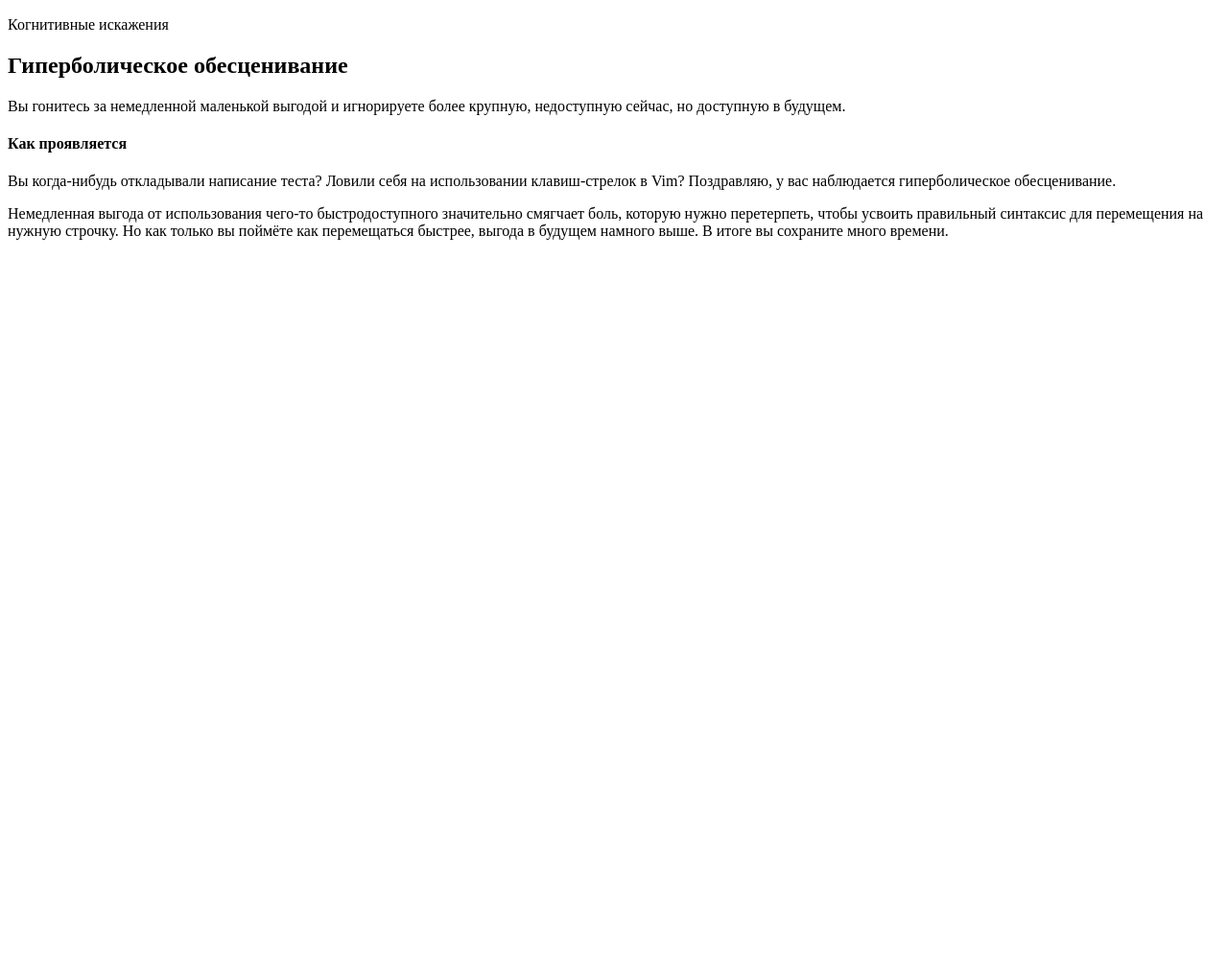
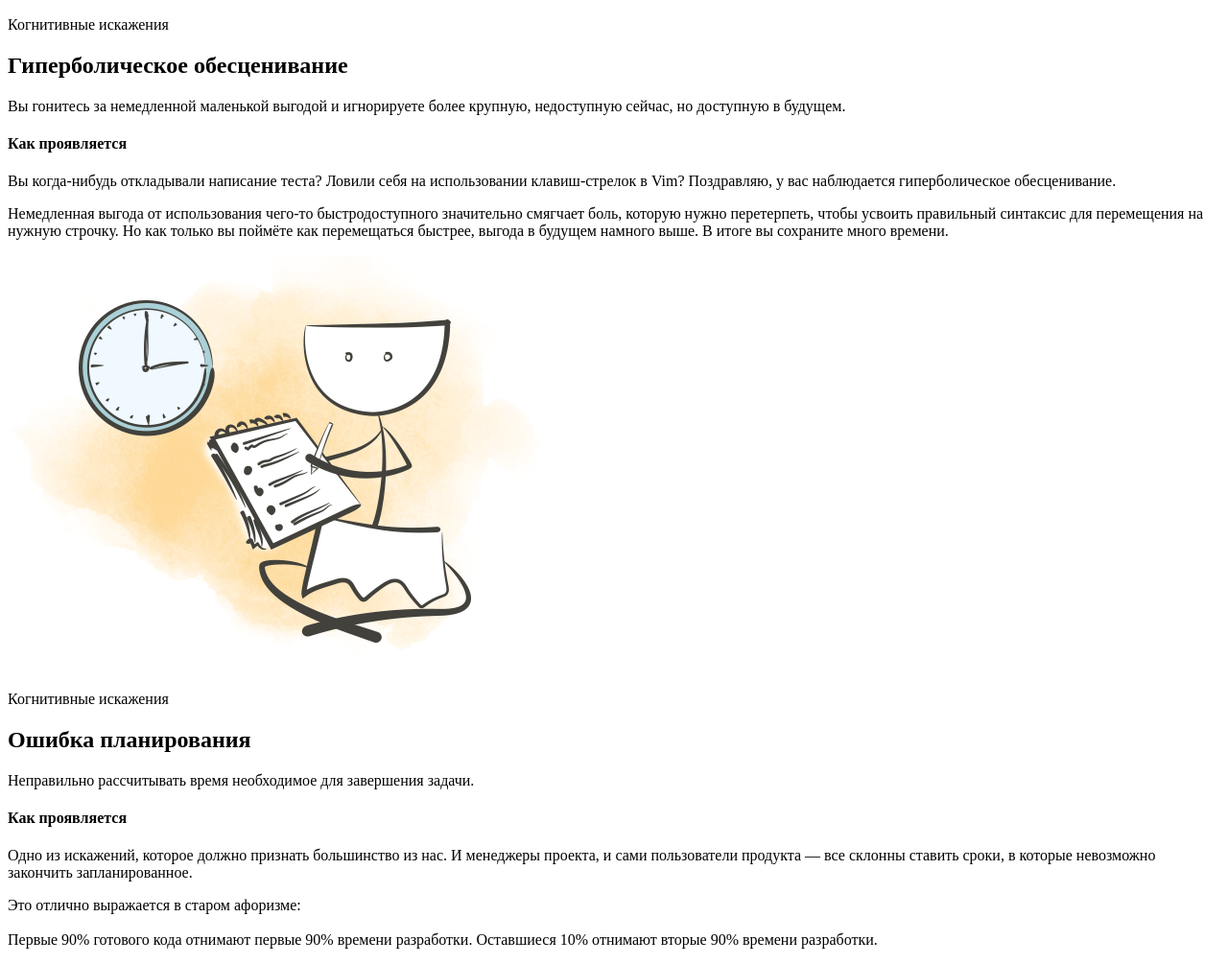
Before and after one commit to hsifananab/layout-designer-project-lvl1, a plain HTML site: page index.html in a window 1280 px wide. Shown: the part 4821-5826 px from the top of the page at 96% size. Before the commit the page ends 5087 px from the top, so only its background shows below. Drawn offline with Linux system fonts and the light colour scheme; a web font is replaced by a local one.

Commit message:
add distortion

```diff
--- a/index.html
+++ b/index.html
@@ -248,6 +248,43 @@
 
             </div>
         </section>
+
+        <section id="errors-in-planning" class="section section--light section--bg">
+            <div class="container">
+
+                <div class="distortion">
+                    <div class="distortion__header">
+                        <img src="./images/5.png" alt="" class="distortion__image">
+                        <div class="distortion__inner">
+                            <p class="distortion__suptitle">Когнитивные искажения</p>
+                            <h2 class="distortion__title">Ошибка планирования</h2>
+                            <p class="distortion__description">Неправильно рассчитывать время необходимое для завершения
+                                задачи.</p>
+                        </div>
+                    </div>
+                    <div class="distortion__content">
+                        <h4 class="distortion__divider">
+                            Как проявляется
+                        </h4>
+                        <div class="distortion__text">
+                            <div class="content--item">
+                                <p>Одно из искажений, которое должно признать большинство из нас. И менеджеры проекта, и
+                                    сами пользователи продукта — все склонны ставить сроки, в которые невозможно
+                                    закончить запланированное.</p>
+                            </div>
+                            <div class="content--item">
+                                <p>Это отлично выражается в старом афоризме: <br>
+                                    <br>
+                                    Первые 90% готового кода отнимают первые 90% времени разработки. Оставшиеся 10%
+                                    отнимают вторые 90% времени разработки.
+                                </p>
+                            </div>
+                        </div>
+                    </div>
+                </div>
+
+            </div>
+        </section>
     </main>
 
     <footer class="footer">
```
